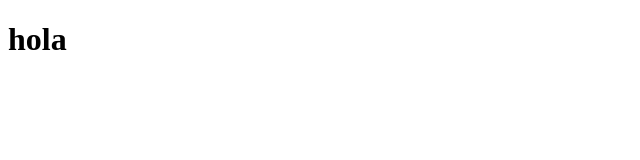
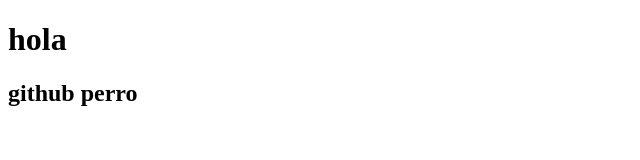
Before and after one commit to rcdf44/ira, a plain HTML site: page index.html in a window 1280 px wide. Shown: the whole page, without its empty margins (0-640 px from the left). Drawn offline with Linux system fonts and the light colour scheme.

Commit message:
modificado el htnl

```diff
--- a/index.html
+++ b/index.html
@@ -8,5 +8,6 @@
 </head>
 <body>
     <h1>hola</h1>
+    <h2>github perro</h2>
 </body>
 </html>
```
